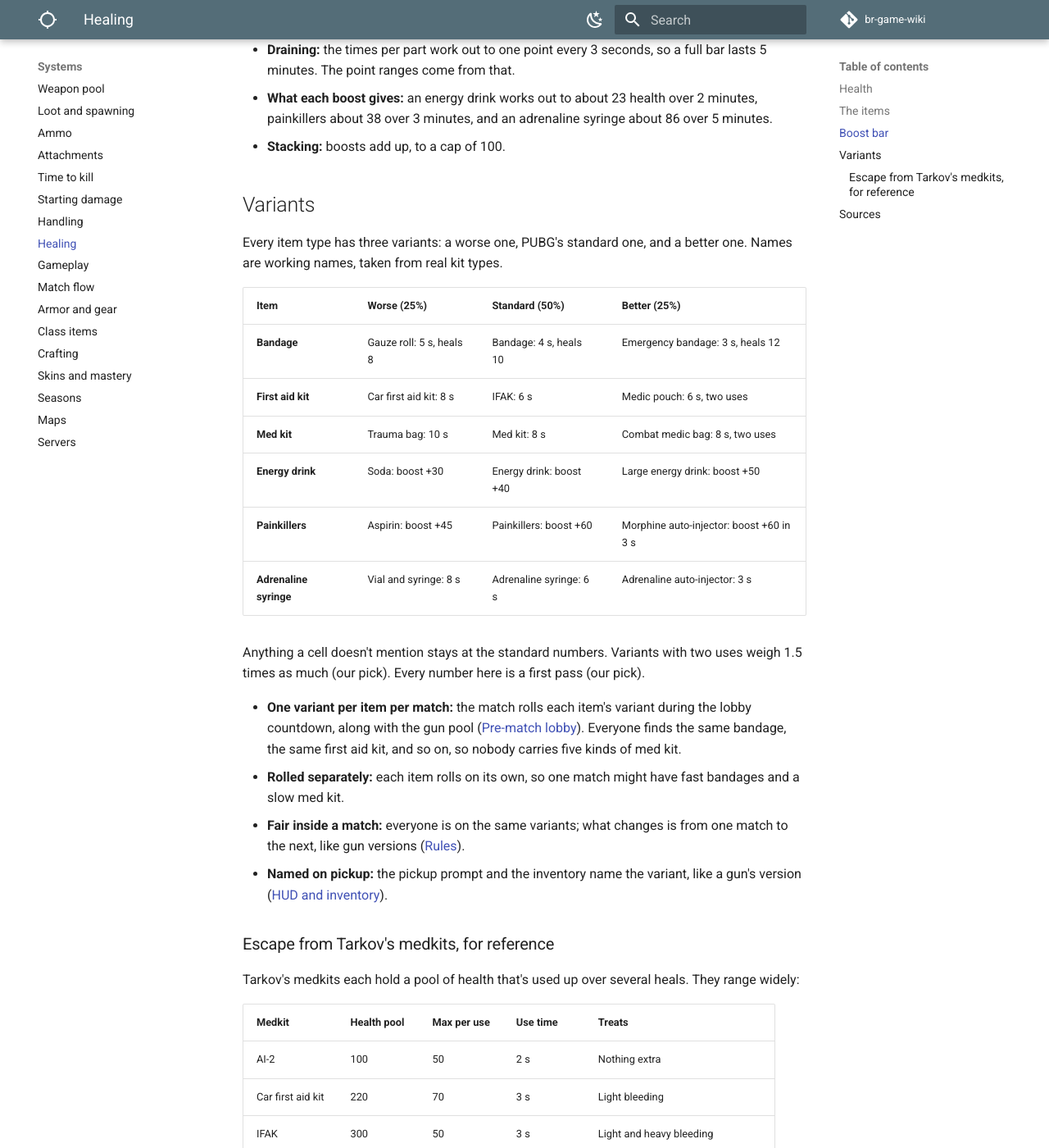
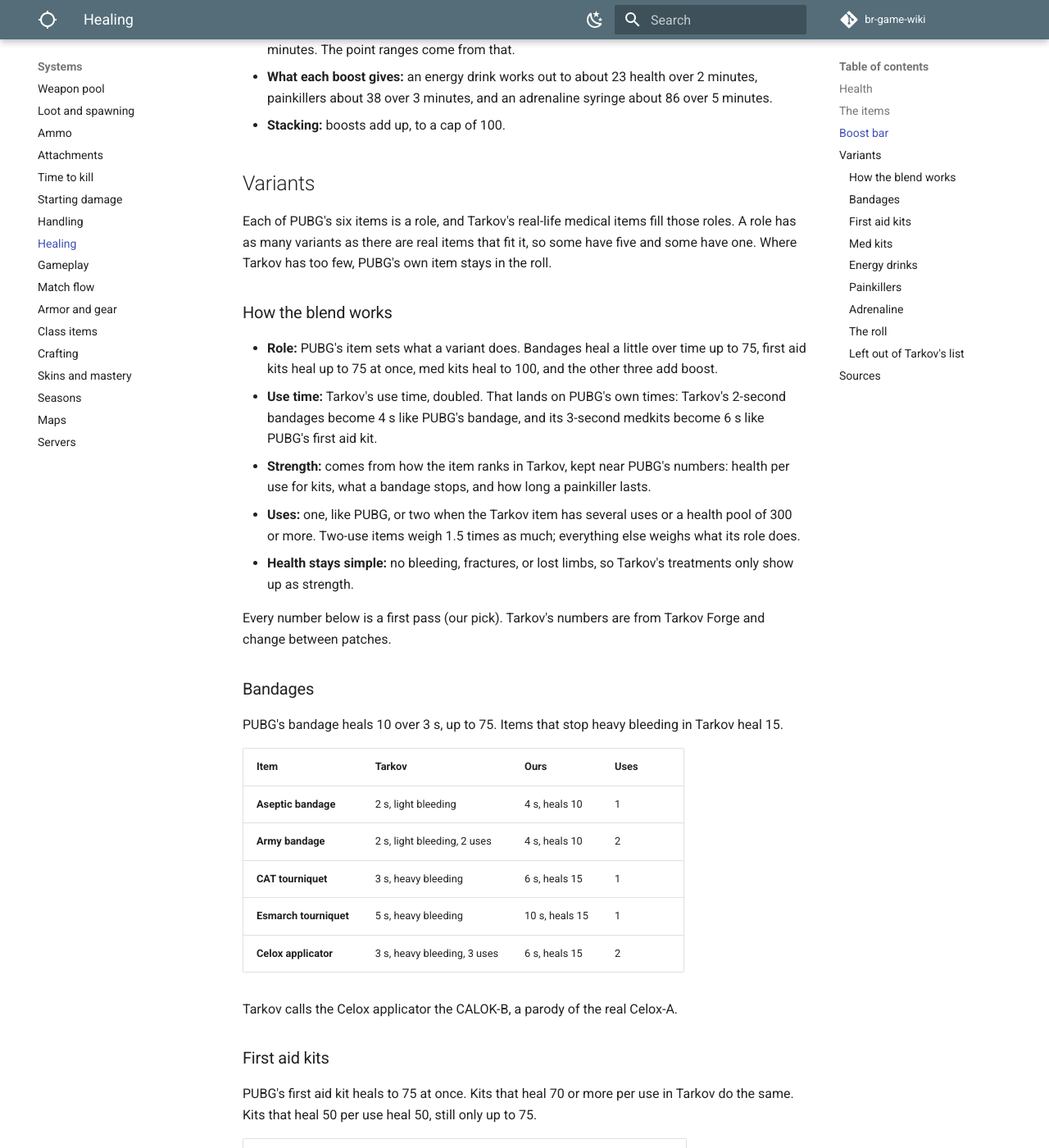
Before and after one commit to DerrickSpartan1/br-game-wiki, an MkDocs documentation site: the page built from docs/systems/healing.md, in a window 1280 px wide and 1400 px high, scrolled down 1614 px. Shown: the whole window at 82% size. Built offline with MkDocs 1.6.1 and Material for MkDocs 9.7.7, drawn with Linux system fonts in a browser that asks for light colours; comment, search, counter and statistics services are not loaded; some of the changed text lies outside the part shown.

Commit message:
Blend Tarkov's real-life meds into PUBG's six healing roles
Co-Authored-By: Claude Opus 5.5 <noreply@anthropic.com>
Claude-Session: https://claude.ai/code/session_01LAp2s4euUjj6HZthupXLj4

```diff
--- a/docs/systems/healing.md
+++ b/docs/systems/healing.md
@@ -1,6 +1,6 @@
 # Healing
 
-Healing works like PUBG's: three healing items, three boosts, and the boost bar. On top of that, each item comes in better and worse variants, like Escape from Tarkov's range of medkits, and every match rolls one variant of each item. Numbers marked "our pick" are first passes to tune in play testing.
+Healing works like PUBG's: three healing items, three boosts, and the boost bar. PUBG's six items are six roles, and Escape from Tarkov's real-life medical items fill them as variants. Every match rolls one item per role. Numbers marked "our pick" are first passes to tune in play testing.
 
 ## Health
 
@@ -9,7 +9,7 @@ Healing works like PUBG's: three healing items, three boosts, and the boost bar.
 
 ## The items
 
-PUBG's six items are the standard variant of each:
+PUBG's six items set the six roles. The real items that fill each role are under [Variants](#variants).
 
 | Item | Use time | Effect | Weight |
 | --- | --- | --- | --- |
@@ -42,42 +42,100 @@ PUBG's boost bar, as is. Boosts fill a bar of 100 points that drains over time.
 
 ## Variants
 
-Every item type has three variants: a worse one, PUBG's standard one, and a better one. Names are working names, taken from real kit types.
+Each of PUBG's six items is a role, and Tarkov's real-life medical items fill those roles. A role has as many variants as there are real items that fit it, so some have five and some have one. Where Tarkov has too few, PUBG's own item stays in the roll.
 
-| Item | Worse (25%) | Standard (50%) | Better (25%) |
+### How the blend works
+
+- **Role:** PUBG's item sets what a variant does. Bandages heal a little over time up to 75, first aid kits heal up to 75 at once, med kits heal to 100, and the other three add boost.
+- **Use time:** Tarkov's use time, doubled. That lands on PUBG's own times: Tarkov's 2-second bandages become 4 s like PUBG's bandage, and its 3-second medkits become 6 s like PUBG's first aid kit.
+- **Strength:** comes from how the item ranks in Tarkov, kept near PUBG's numbers: health per use for kits, what a bandage stops, and how long a painkiller lasts.
+- **Uses:** one, like PUBG, or two when the Tarkov item has several uses or a health pool of 300 or more. Two-use items weigh 1.5 times as much; everything else weighs what its role does.
+- **Health stays simple:** no bleeding, fractures, or lost limbs, so Tarkov's treatments only show up as strength.
+
+Every number below is a first pass (our pick). Tarkov's numbers are from Tarkov Forge and change between patches.
+
+### Bandages
+
+PUBG's bandage heals 10 over 3 s, up to 75. Items that stop heavy bleeding in Tarkov heal 15.
+
+| Item | Tarkov | Ours | Uses |
 | --- | --- | --- | --- |
-| **Bandage** | Gauze roll: 5 s, heals 8 | Bandage: 4 s, heals 10 | Emergency bandage: 3 s, heals 12 |
-| **First aid kit** | Car first aid kit: 8 s | IFAK: 6 s | Medic pouch: 6 s, two uses |
-| **Med kit** | Trauma bag: 10 s | Med kit: 8 s | Combat medic bag: 8 s, two uses |
-| **Energy drink** | Soda: boost +30 | Energy drink: boost +40 | Large energy drink: boost +50 |
-| **Painkillers** | Aspirin: boost +45 | Painkillers: boost +60 | Morphine auto-injector: boost +60 in 3 s |
-| **Adrenaline syringe** | Vial and syringe: 8 s | Adrenaline syringe: 6 s | Adrenaline auto-injector: 3 s |
+| **Aseptic bandage** | 2 s, light bleeding | 4 s, heals 10 | 1 |
+| **Army bandage** | 2 s, light bleeding, 2 uses | 4 s, heals 10 | 2 |
+| **CAT tourniquet** | 3 s, heavy bleeding | 6 s, heals 15 | 1 |
+| **Esmarch tourniquet** | 5 s, heavy bleeding | 10 s, heals 15 | 1 |
+| **Celox applicator** | 3 s, heavy bleeding, 3 uses | 6 s, heals 15 | 2 |
 
-Anything a cell doesn't mention stays at the standard numbers. Variants with two uses weigh 1.5 times as much (our pick). Every number here is a first pass (our pick).
+Tarkov calls the Celox applicator the CALOK-B, a parody of the real Celox-A.
 
-- **One variant per item per match:** the match rolls each item's variant during the lobby countdown, along with the gun pool ([Pre-match lobby](match-flow.md#pre-match-lobby)). Everyone finds the same bandage, the same first aid kit, and so on, so nobody carries five kinds of med kit.
-- **Rolled separately:** each item rolls on its own, so one match might have fast bandages and a slow med kit.
-- **Fair inside a match:** everyone is on the same variants; what changes is from one match to the next, like gun versions ([Rules](../rules.md#versions)).
-- **Named on pickup:** the pickup prompt and the inventory name the variant, like a gun's version ([HUD and inventory](gameplay.md#hud-and-inventory)).
+### First aid kits
 
-### Escape from Tarkov's medkits, for reference
+PUBG's first aid kit heals to 75 at once. Kits that heal 70 or more per use in Tarkov do the same. Kits that heal 50 per use heal 50, still only up to 75.
 
-Tarkov's medkits each hold a pool of health that's used up over several heals. They range widely:
+| Item | Tarkov | Ours | Uses |
+| --- | --- | --- | --- |
+| **AI-2** | 2 s, 50 per use, pool of 100 | 4 s, heals 50 | 1 |
+| **Car first aid kit** | 3 s, 70 per use, pool of 220 | 6 s, heals to 75 | 1 |
+| **IFAK** | 3 s, 50 per use, pool of 300 | 6 s, heals 50 | 2 |
+| **Salewa first aid kit** | 3 s, 85 per use, pool of 400 | 6 s, heals to 75 | 2 |
 
-| Medkit | Health pool | Max per use | Use time | Treats |
-| --- | --- | --- | --- | --- |
-| AI-2 | 100 | 50 | 2 s | Nothing extra |
-| Car first aid kit | 220 | 70 | 3 s | Light bleeding |
-| IFAK | 300 | 50 | 3 s | Light and heavy bleeding |
-| AFAK | 400 | 60 | 3 s | Light and heavy bleeding |
-| Salewa | 400 | 85 | 3 s | Light and heavy bleeding |
-| Grizzly | 1,800 | 175 | 5 s | Bleeding, fractures, and contusions |
+### Med kits
 
-Ours keep PUBG's simpler health with no bleeding or fractures, so the variants only change use time, how much an item heals or boosts, and how many uses it has.
+PUBG's med kit heals to 100 at once. Tarkov has only one real kit this big, so PUBG's med kit stays in the roll.
+
+| Item | Tarkov | Ours | Uses |
+| --- | --- | --- | --- |
+| **Med kit** | PUBG's | 8 s, heals to 100 | 1 |
+| **Grizzly medical kit** | 5 s, 175 per use, pool of 1,800 | 10 s, heals to 100 | 2 |
+
+The Grizzly is based on Adventure Medical Kits' Sportsman Series Grizzly.
+
+### Energy drinks
+
+PUBG's energy drink (4 s, boost +40) is the only one for now. Tarkov's drinks are made-up brands, so there's nothing real to take from it.
+
+### Painkillers
+
+PUBG's painkillers give boost +60. Here the boost comes from how long the item kills pain in Tarkov, with Tarkov's morphine (300 s) matching PUBG's +60, rounded to 5.
+
+| Item | Tarkov | Ours | Uses |
+| --- | --- | --- | --- |
+| **Analgin** | 3 s, 80 s of pain relief, 4 uses | 6 s, boost +15 | 2 |
+| **Ibuprofen** | 5 s, 280 s, 8 uses | 10 s, boost +55 | 2 |
+| **Vaseline balm** | 6 s, 300 s, 3 uses | 12 s, boost +60 | 2 |
+| **Golden Star balm** | 7 s, 350 s, 5 uses | 14 s, boost +70 | 2 |
+| **Morphine injector** | 2 s, 300 s, 1 use | 4 s, boost +60 | 1 |
+
+### Adrenaline
+
+PUBG's adrenaline syringe fills the boost bar. Both items also speed up picking up a teammate.
+
+| Item | Tarkov | Ours | Uses |
+| --- | --- | --- | --- |
+| **Adrenaline syringe** | PUBG's | 6 s, boost +100 | 1 |
+| **Adrenaline injector** | 2 s | 4 s, boost +100 | 1 |
+
+### The roll
+
+- **One item per role per match:** the match rolls each role's item during the lobby countdown, along with the gun pool ([Pre-match lobby](match-flow.md#pre-match-lobby)). Everyone finds the same bandage, the same first aid kit, and so on, so nobody carries five kinds of med kit.
+- **Rolled separately:** each role rolls on its own, so one match might have Esmarch tourniquets and a Grizzly.
+- **Odds:** equal within a role for now (our pick).
+- **Fair inside a match:** everyone is on the same items; what changes is from one match to the next, like gun versions ([Rules](../rules.md#versions)).
+- **Named on pickup:** the pickup prompt and the inventory name the item, like a gun's version ([HUD and inventory](gameplay.md#hud-and-inventory)).
+
+### Left out of Tarkov's list
+
+- **AFAK:** its real-life basis isn't confirmed.
+- **Splints and surgical kits** (aluminum and immobilizing splints, Tigzresq, CMS, Surv12): there are no fractures or lost limbs here.
+- **Augmentin:** an antibiotic, not a painkiller.
+- **L1 (norepinephrine), Meldonin, and Perfotoran:** real drugs that don't fit PUBG's roles. Ideas: Perfotoran as an antidote that cuts gas damage for a while ([Red zones](match-flow.md#red-zones)), and Meldonin as a small boost that drains slower.
+- **Made-up stimulants** (Propital, eTG-change, the SJ series, Zagustin, and others): not real items.
+- **Portable defibrillator:** Tarkov's is a parody of the Philips HeartStart FRx. Ours is a [class item](class-items.md) and could be based on it.
 
 ## Sources
 
 - [Samurai Gamers: PUBG consumable items](https://samurai-gamers.com/playerunknowns-battlegrounds-pubg/consumable-items-list-3/) · [Samurai Gamers: PUBG boost system](https://samurai-gamers.com/playerunknowns-battlegrounds-pubg/boost-system/)
 - [Appuals: PUBG healing and boost items guide](https://appuals.com/playerunknowns-battlegrounds-healing-boost-items-guide/) · [Gamepressure: PUBG healing and boosting](https://www.gamepressure.com/playerunknowns-battlegrounds/healing-and-boosting-your-character/zea139) · [Gamepressure: PUBG consumables](https://gamepressure.com/playerunknowns-battlegrounds/items-consumables-healing/z3a93f)
 - [PUBG Wiki: Adrenaline Syringe](https://pubg.wiki.gg/wiki/Adrenaline_Syringe) · [PUBG Wiki: Med Kit](https://pubg.wiki.gg/wiki/Med_Kit)
-- [Tarkov Forge: medical items](https://tarkovforge.com/meds)
+- [Tarkov Forge: medical items](https://tarkovforge.com/meds) (Tarkov's numbers) · [Escape from Tarkov Wiki: Medical](https://escapefromtarkov.fandom.com/wiki/Medical)
+- [Escape from Tarkov Wiki: Easter eggs and references](https://escapefromtarkov.fandom.com/wiki/Easter_eggs_and_References) (CALOK-B, Grizzly, Augmentin, Vaseline balm, and defibrillator parodies) · [Escape from Tarkov Wiki: Grizzly medical kit](https://escapefromtarkov.fandom.com/wiki/Grizzly_medical_kit)
```
Also changed, not shown: docs/planning/changelog.md (+1 -0 lines), docs/planning/decisions.md (+1 -0 lines), docs/planning/open-questions.md (+1 -1 lines), docs/planning/to-do.md (+1 -1 lines), docs/systems/gameplay.md (+1 -1 lines).
